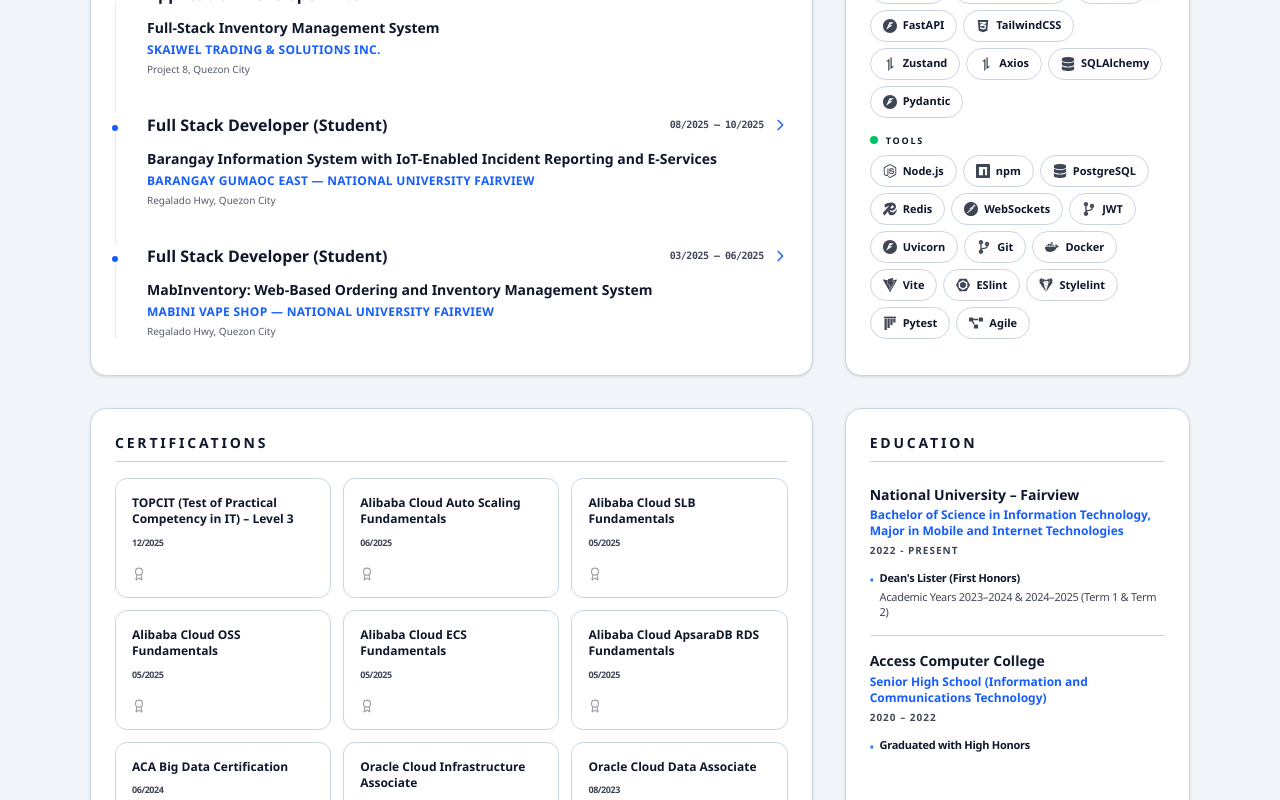
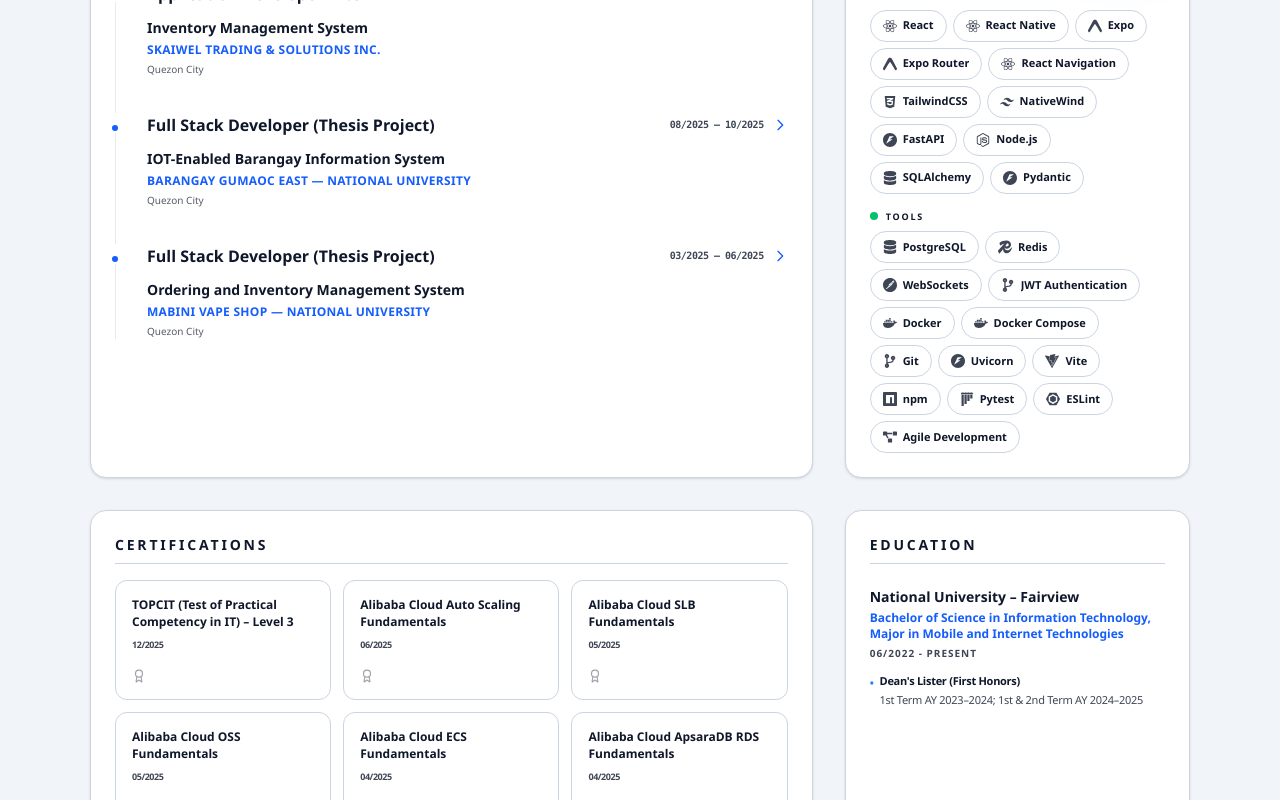
Before and after one commit to mcdofrenchfreis/mcdofrenchfreis.github.io, a React (Vite) app: page / in a window 1280 px wide. Shown: the part 500-1300 px from the top of the page. Built offline with nearby package versions, Linux system fonts and the light colour scheme.

Commit message:
refactor: Update the entirety of the portfolio

```diff
--- a/src/App.tsx
+++ b/src/App.tsx
@@ -175,6 +175,7 @@
   if (s.includes('mysql')) return <SiMysql className="text-sm opacity-80" />;
   if (s.includes('git')) return <FaCodeBranch className="text-sm opacity-80" />;
   if (s.includes('docker')) return <FaDocker className="text-sm opacity-80" />;
+  if (s.includes('docker compose')) return <FaDocker className="text-sm opacity-80" />;
   if (s.includes('vite')) return <SiVite className="text-sm opacity-80" />;
   if (s.includes('linux')) return <FaLinux className="text-sm opacity-80" />;
   if (s.includes('go')) return <SiGo className="text-sm opacity-80" />;
@@ -255,10 +256,13 @@
   const location = parts[2] || '';
 
   return (
-    <div className="fixed inset-0 z-50 flex pointer-events-none" onClick={onClose}>
-      {/* Drawer */}
+    <div className="fixed inset-0 z-50 flex items-center justify-center p-4 pointer-events-none" onClick={onClose}>
+      {/* Backdrop */}
+      <div className="absolute inset-0 bg-black/50 backdrop-enter" />
+
+      {/* Modal */}
       <div
-        className="bg-[var(--card-bg)] border-l border-[var(--card-border)] w-[40%] shadow-2xl relative ml-auto pointer-events-auto drawer-enter overflow-hidden"
+        className="bg-[var(--card-bg)] border border-[var(--card-border)] w-full max-w-2xl max-h-[90vh] shadow-2xl relative pointer-events-auto drawer-enter overflow-hidden rounded-2xl"
         onClick={(e) => e.stopPropagation()}
       >
         <div className="h-full flex flex-col">
@@ -282,7 +286,7 @@
               </div>
               <button
                 onClick={onClose}
-                className="w-9 h-9 rounded-full bg-[var(--card-bg)] border border-[var(--card-border)] flex items-center justify-center text-[var(--text-primary)] opacity-60 hover:opacity-100 transition-all hover:scale-105 hover:rotate-90 duration-300"
+                className="w-9 h-9 rounded-full bg-[var(--card-bg)] border border-[var(--card-border)] flex items-center justify-center text-[var(--text-primary)] opacity-60 hover:opacity-100 transition-all hover:scale-105 hover:rotate-90 duration-300 shrink-0"
               >
                 <svg className="w-4.5 h-4.5" fill="none" stroke="currentColor" viewBox="0 0 24 24">
                   <path strokeLinecap="round" strokeLinejoin="round" strokeWidth={2} d="M6 18L18 6M6 6l12 12" />
@@ -429,54 +433,54 @@
   const experiences = [
     {
       title: "Application Developer Intern",
-      company: "Sakai — Ride-Hailing Platform | Skaiwel Trading & Solutions Inc. | Project 8, Quezon City",
+      company: "Sakai – Ride Hailing Platform | Skaiwel Trading & Solutions Inc. | Quezon City",
       period: "04/2026 – Present",
       bullets: [
-        "Extended a production-grade ride-hailing system across React Native (Expo) driver/passenger apps and a FastAPI backend, implementing end-to-end ride lifecycle flows including matching, live tracking, and trip state synchronization.",
-        "Improved real-time system reliability and scalability by designing a WebSocket-based update pipeline with Redis backed driver location fanout and geohash-based spatial throttling, significantly reducing redundant location updates while preserving map accuracy.",
-        "Delivered core platform features including OTP authentication, session management, map-based booking, routing with toll-aware fare estimation, rewards system, and optimized media pipelines, improving overall system responsiveness and user experience consistency."
+        "Developed a real-time ride-hailing system using React Native (Expo) and FastAPI, implementing ride matching, live GPS tracking, and trip state synchronization across driver and passenger applications.",
+        "Designed a WebSocket + Redis-based location streaming architecture with geohash-based throttling to reduce redundant location updates and support high driver concurrency.",
+        "Implemented OTP-based authentication and dynamic fare computation logic to ensure secure session handling and consistent trip pricing."
       ],
       tags: ["React Native", "Expo", "FastAPI", "Redis", "WebSockets", "PostgreSQL"]
     },
     {
       title: "Application Developer Intern",
-      company: "Full-Stack Inventory Management System | Skaiwel Trading & Solutions Inc. | Project 8, Quezon City",
+      company: "Inventory Management System | Skaiwel Trading & Solutions Inc. | Quezon City",
       period: "12/2025 – 04/2026",
       bullets: [
-        "Built and deployed a full-stack inventory operations platform (FastAPI, React, React Native/Expo), replacing a legacy system with a rebuilt, automated solution aligned to existing business workflows.",
-        "Reduced manual inventory handling by digitizing pull-out, return, transfer, and drop-off processes, integrating QR/barcode scanning, approval workflows, stock validation, and conflict prevention to ensure data integrity.",
-        "Enhanced data visibility and traceability through a centralized, role-based system with dashboards, analytics, searchable audit logs, and exportable reports, plus offline-capable mobile workflows for warehouse and admin operations."
+        "Built a full-stack inventory management system using React and FastAPI to replace manual inventory tracking workflows.",
+        "Designed QR/barcode-based transaction flows (transfer, pull-out, return, drop-off) with validation rules to improve accuracy and traceability.",
+        "Developed role-based dashboards and reporting modules to improve stock visibility and operational decision-making."
       ],
-      tags: ["FastAPI", "React", "React Native", "PostgreSQL", "Expo"]
+      tags: ["FastAPI", "React", "PostgreSQL"]
     },
     {
-      title: "Full Stack Developer (Student)",
-      company: "Barangay Information System with IoT-Enabled Incident Reporting and E-Services | Barangay Gumaoc East — National University Fairview | Regalado Hwy, Quezon City",
+      title: "Full Stack Developer (Thesis Project)",
+      company: "IOT-Enabled Barangay Information System | Barangay Gumaoc East — National University | Quezon City",
       period: "08/2025 – 10/2025",
       bullets: [
-        "Developed and deployed a full-stack barangay information system with IoT-enabled incident reporting, digitizing public service workflows and administrative records management.",
-        "Reduced incident processing and reporting time by ~40–60% through automation of logging, record handling, and e-service request workflows.",
-        "Implemented a centralized real-time database system for barangay personnel, improving data accessibility and enabling faster coordination and decision-making."
+        "Developed a PHP/MySQL-based barangay information system for incident reporting, service requests, and resident record management.",
+        "Automated request processing workflows to reduce manual handling and improve administrative turnaround time.",
+        "Implemented centralized data management to improve record retrieval and coordination across barangay services."
       ],
-      tags: ["React", "FastAPI", "IoT", "PostgreSQL", "TailwindCSS"]
+      tags: ["PHP", "MySQL", "IoT"]
     },
     {
-      title: "Full Stack Developer (Student)",
-      company: "MabInventory: Web-Based Ordering and Inventory Management System | Mabini Vape Shop — National University Fairview | Regalado Hwy, Quezon City",
+      title: "Full Stack Developer (Thesis Project)",
+      company: "Ordering and Inventory Management System | Mabini Vape Shop — National University | Quezon City",
       period: "03/2025 – 06/2025",
       bullets: [
-        "Built a full-stack inventory and ordering system to automate stock monitoring and sales operations for a retail business.",
-        "Improved inventory accuracy by ~30–50% through automated stock tracking, low-stock alerts, and real-time inventory updates.",
-        "Reduced manual workload and order processing time by centralizing product management and digitizing order workflows."
+        "Built a PHP/MySQL ordering and inventory system to digitize sales and stock management processes.",
+        "Implemented real-time inventory tracking with low-stock alerts to prevent overselling and improve stock accuracy.",
+        "Streamlined order processing workflows to reduce manual encoding and improve transaction efficiency."
       ],
-      tags: ["React", "FastAPI", "PostgreSQL", "TailwindCSS"]
+      tags: ["PHP", "MySQL"]
     }
   ];
 
   const techStack = {
-    languages: ["Python", "JavaScript", "TypeScript", "HTML", "CSS"],
-    frameworks: ["React", "React Native", "Expo", "FastAPI", "TailwindCSS", "Zustand", "Axios", "SQLAlchemy", "Pydantic"],
-    tools: ["Node.js", "npm", "PostgreSQL", "Redis", "WebSockets", "JWT", "Uvicorn", "Git", "Docker", "Vite", "ESlint", "Stylelint", "Pytest", "Agile"]
+    languages: ["Python", "JavaScript", "TypeScript", "SQL", "HTML", "CSS"],
+    frameworks: ["React", "React Native", "Expo", "Expo Router", "React Navigation", "TailwindCSS", "NativeWind", "FastAPI", "Node.js", "SQLAlchemy", "Pydantic"],
+    tools: ["PostgreSQL", "Redis", "WebSockets", "JWT Authentication", "Docker", "Docker Compose", "Git", "Uvicorn", "Vite", "npm", "Pytest", "ESLint", "Agile Development"]
   };
 
   const certifications = [
@@ -484,11 +488,11 @@
     { name: "Alibaba Cloud Auto Scaling Fundamentals", date: "06/2025", link: "https://drive.google.com/file/d/1v3OXdzFm2XI38YNZyhDnPp3Ih8FkYfPd/view?usp=sharing" },
     { name: "Alibaba Cloud SLB Fundamentals", date: "05/2025", link: "https://drive.google.com/file/d/1h8uhOrt9y2cpoSPiqen5DOMQZ_HXHXnD/view?usp=sharing" },
     { name: "Alibaba Cloud OSS Fundamentals", date: "05/2025", link: "https://drive.google.com/file/d/1fEbraGA295_DmK3yqoi3NtClHjzJFaKW/view?usp=sharing" },
-    { name: "Alibaba Cloud ECS Fundamentals", date: "05/2025", link: "https://drive.google.com/file/d/114QRpBjn5k4m4oUI9KKvoQ5lQpbs6L0_/view?usp=sharing" },
-    { name: "Alibaba Cloud ApsaraDB RDS Fundamentals", date: "05/2025", link: "https://drive.google.com/file/d/1rq75XZUjhydLsKVeqjYwVXXXA8DyJXNU/view?usp=sharing" },
+    { name: "Alibaba Cloud ECS Fundamentals", date: "04/2025", link: "https://drive.google.com/file/d/114QRpBjn5k4m4oUI9KKvoQ5lQpbs6L0_/view?usp=sharing" },
+    { name: "Alibaba Cloud ApsaraDB RDS Fundamentals", date: "04/2025", link: "https://drive.google.com/file/d/1rq75XZUjhydLsKVeqjYwVXXXA8DyJXNU/view?usp=sharing" },
     { name: "ACA Big Data Certification", date: "06/2024", link: "https://drive.google.com/file/d/1dzQ1DTuLPyKEJlbPHEATFGt2FAz7s6k8/view?usp=sharing" },
-    { name: "Oracle Cloud Infrastructure Associate", date: "08/2023", link: "https://catalog-education.oracle.com/ords/certview/sharebadge?id=BDE76515D95C5A2A68859AC180B3134AE763ABDA8760EC708990B1EFB5D01598" },
-    { name: "Oracle Cloud Data Associate", date: "08/2023", link: "https://catalog-education.oracle.com/ords/certview/sharebadge?id=948BC58FB0C9B1803710D9BF877E6D05058CED47A41DD9BD2250AFFBC052AAF0" }
+    { name: "OCI 2023 Certified Foundations Associate", date: "08/2023", link: "https://catalog-education.oracle.com/ords/certview/sharebadge?id=BDE76515D95C5A2A68859AC180B3134AE763ABDA8760EC708990B1EFB5D01598" },
+    { name: "Cloud Data Management Foundations Associate", date: "08/2023", link: "https://catalog-education.oracle.com/ords/certview/sharebadge?id=948BC58FB0C9B1803710D9BF877E6D05058CED47A41DD9BD2250AFFBC052AAF0" }
   ];
 
   return (
@@ -622,19 +626,13 @@
                     <EducationBlock
                       school="National University – Fairview"
                       degree="Bachelor of Science in Information Technology, Major in Mobile and Internet Technologies"
-                      period="2022 - Present"
+                      period="06/2022 - Present"
                       honors={[
                         <>
                           Dean's Lister (First Honors)
-                          <span className="block font-normal mt-1 opacity-80">Academic Years 2023–2024 & 2024–2025 (Term 1 & Term 2)</span>
+                          <span className="block font-normal mt-1 opacity-80">1st Term AY 2023–2024; 1st & 2nd Term AY 2024–2025</span>
                         </>
                       ]}
-                    />
-                    <EducationBlock
-                      school="Access Computer College"
-                      degree="Senior High School (Information and Communications Technology)"
-                      period="2020 – 2022"
-                      honors={["Graduated with High Honors"]}
                     />
                   </div>
                 </BentoCard>
```
